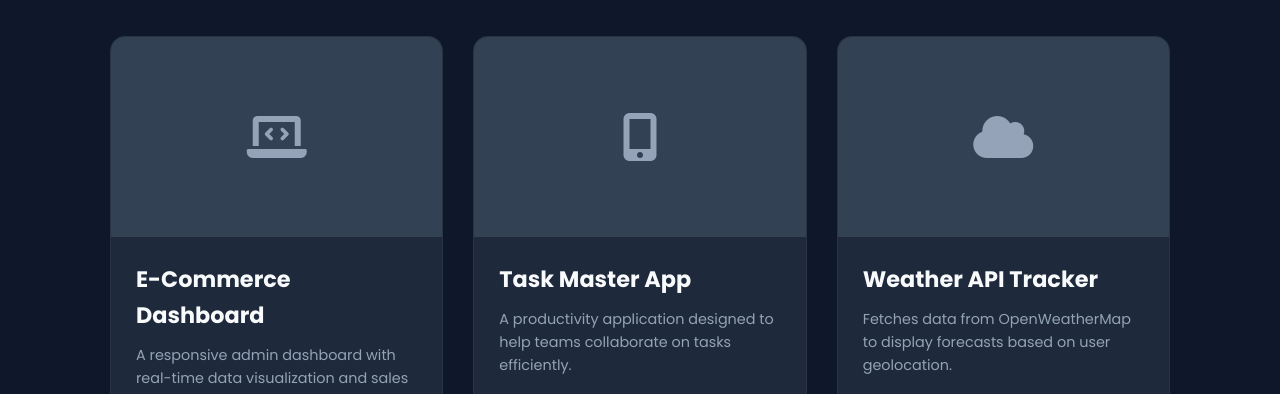
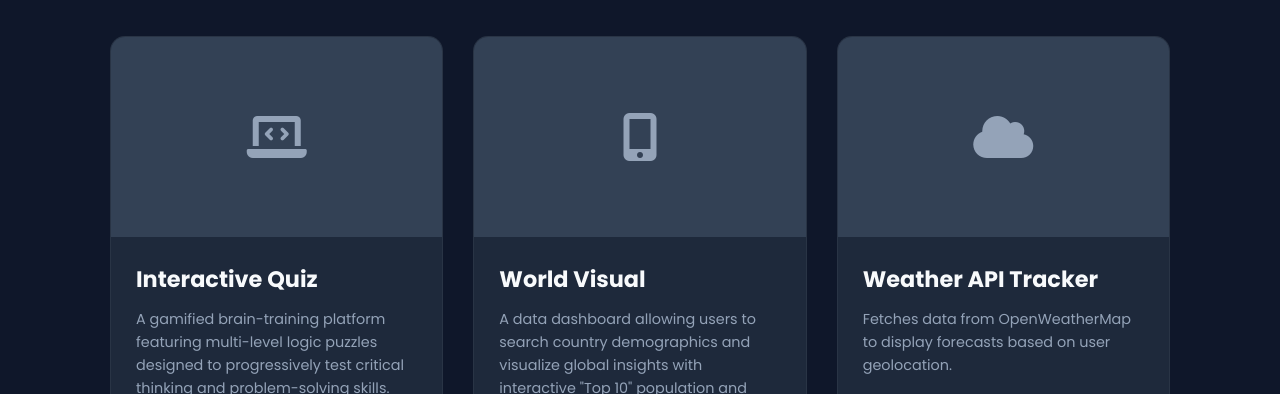
Before and after one commit to iknoor12/Iknoor_portfolio, a plain HTML site: page portfolio.html in a window 1280 px wide. Shown: the part 176-570 px from the top of the page. Drawn offline with Linux system fonts and the light colour scheme.

Commit message:
Add little change

```diff
--- a/portfolio.html
+++ b/portfolio.html
@@ -30,8 +30,8 @@
                         <i class="fas fa-laptop-code fa-3x"></i>
                     </div>
                     <div class="card-content">
-                        <h3>E-Commerce Dashboard</h3>
-                        <p>A responsive admin dashboard with real-time data visualization and sales tracking features.</p>
+                        <h3>Interactive Quiz</h3>
+                        <p>A gamified brain-training platform featuring multi-level logic puzzles designed to progressively test critical thinking and problem-solving skills.</p>
                         <div class="card-links">
                             <a href="#"><i class="fab fa-github"></i> Code</a>
                             <a href="#"><i class="fas fa-external-link-alt"></i> Live Demo</a>
@@ -44,8 +44,8 @@
                         <i class="fas fa-mobile-alt fa-3x"></i>
                     </div>
                     <div class="card-content">
-                        <h3>Task Master App</h3>
-                        <p>A productivity application designed to help teams collaborate on tasks efficiently.</p>
+                        <h3>World Visual</h3>
+                        <p>A data dashboard allowing users to search country demographics and visualize global insights with interactive "Top 10" population and language charts.</p>
                         <div class="card-links">
                             <a href="#"><i class="fab fa-github"></i> Code</a>
                             <a href="#"><i class="fas fa-external-link-alt"></i> Live Demo</a>
```
